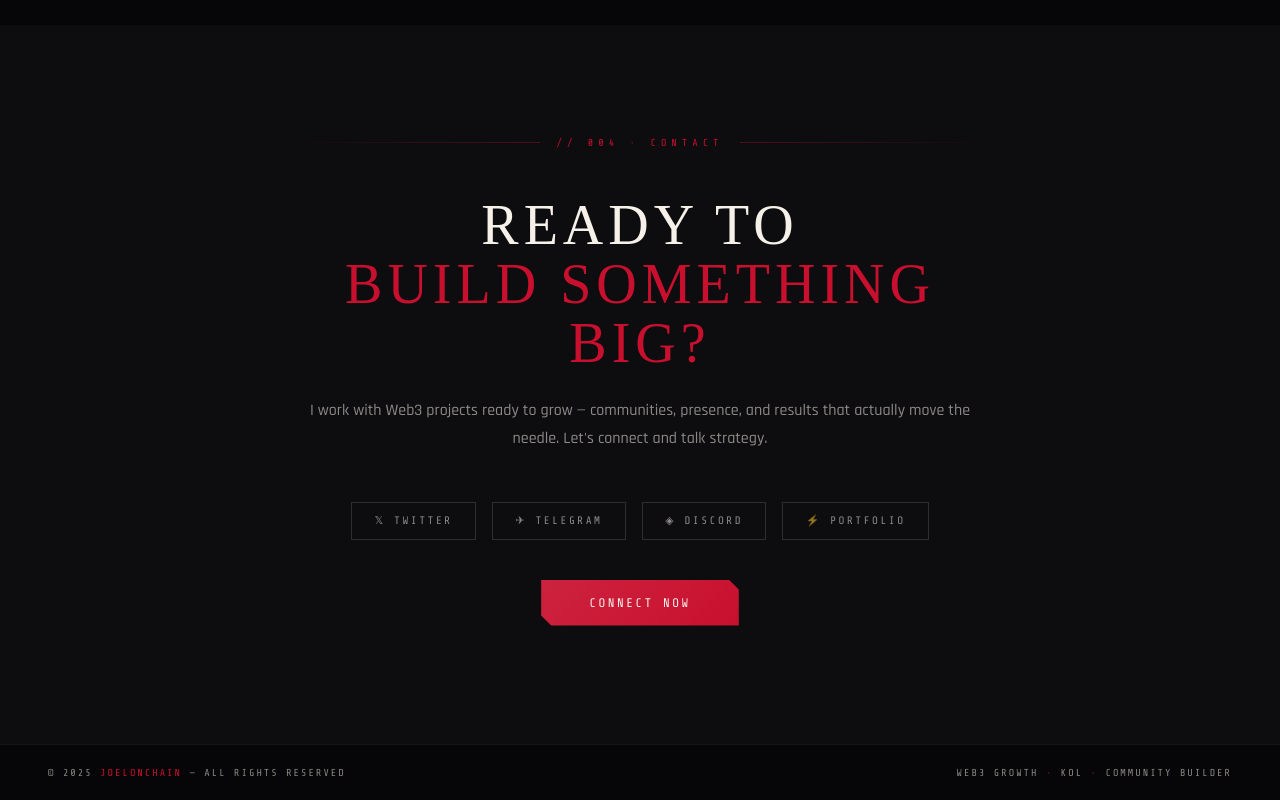
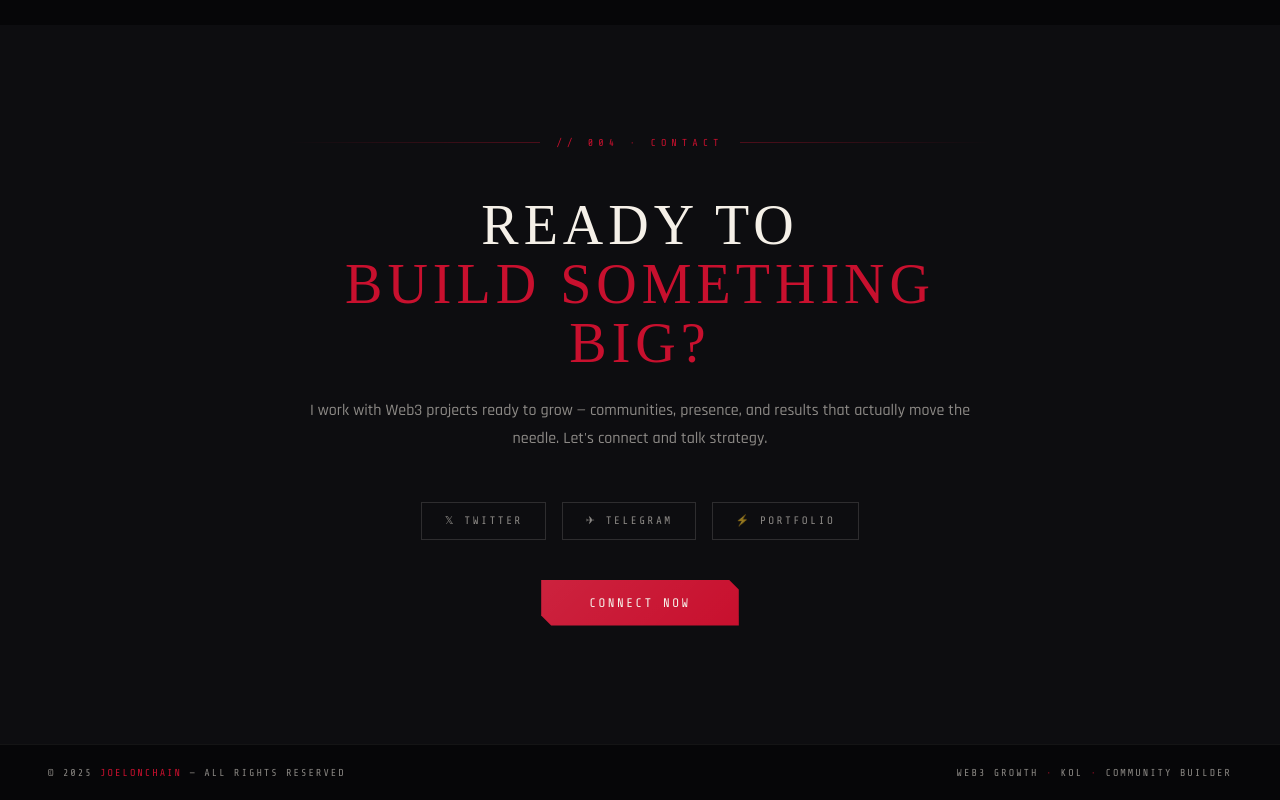
Before and after one commit to gr8kr0wn/joelonchain, a plain HTML site: page index.html in a window 1280 px wide. Shown: the part 3631-4431 px from the top of the page. Drawn offline with nearby package versions, Linux system fonts and the light colour scheme; a web font is replaced by a local one.

Commit message:
index.html

```diff
--- a/index.html
+++ b/index.html
@@ -713,7 +713,6 @@ body::before{content:'';position:fixed;inset:0;background-image:url("data:[embed
     <div class="socials reveal">
       <a href="https://x.com/Joelonchain" target="_blank" class="soc">𝕏 Twitter</a>
       <a href="https://t.me/Joelon_chain" target="_blank" class="soc">✈ Telegram</a>
-      <a href="https://discord.com/users/joelonchain" target="_blank" class="soc">◈ Discord</a>
       <a href="https://t.me/JoelonchainPow" target="_blank" class="soc">⚡ Portfolio</a>
     </div>
     <a href="https://t.me/Joelon_chain" target="_blank" class="btn-red reveal" style="font-size:.78rem;padding:1rem 3rem;">Connect Now</a>
```
